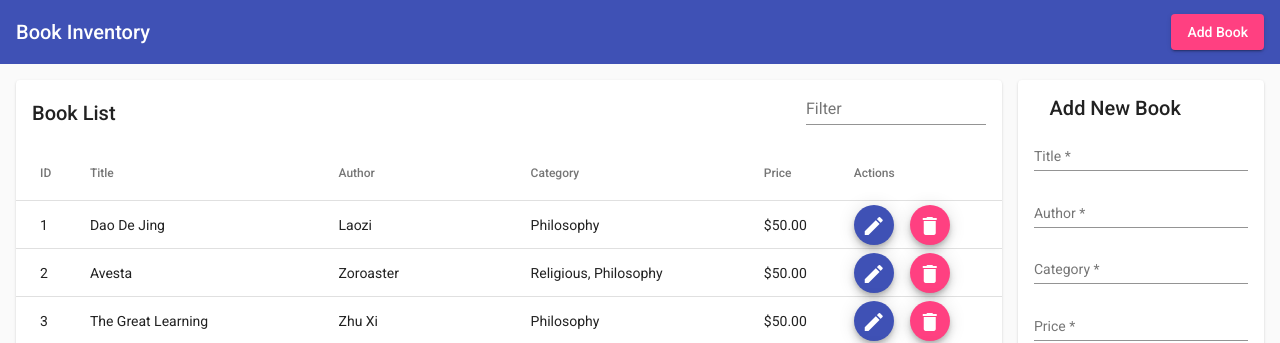
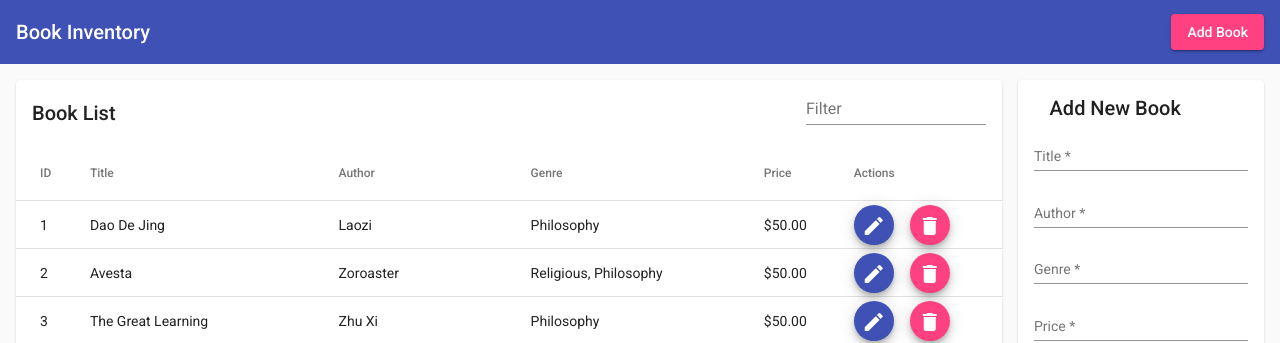
Before and after one commit to KylerJohnson26/ng-book-inventory-manager, an Angular app: page /add in a window 1280 px wide. Shown: the top 343 px of the page. Built offline with nearby package versions, Linux system fonts and the light colour scheme.

Commit message:
renaming category to genre

```diff
--- a/src/app/books/add-book/add-book.component.html
+++ b/src/app/books/add-book/add-book.component.html
@@ -12,9 +12,9 @@
         <mat-label>Author</mat-label>
         <input matInput formControlName="author">
       </mat-form-field>
-      <mat-form-field class="add-book-input category">
-        <mat-label>Category</mat-label>
-        <input matInput formControlName="category" [matAutocomplete]="auto">
+      <mat-form-field class="add-book-input genre">
+        <mat-label>Genre</mat-label>
+        <input matInput formControlName="genre" [matAutocomplete]="auto">
         <mat-autocomplete #auto="matAutocomplete">
           <mat-option *ngFor="let option of filteredOptions$ | async" [value]="option">
             {{ option }}
--- a/src/app/books/add-book/add-book.component.ts
+++ b/src/app/books/add-book/add-book.component.ts
@@ -25,7 +25,7 @@ export class AddBookComponent extends SubComponentDirective implements OnInit {
   ngOnInit() {
     this.buildFormGroup();
 
-    this.filteredOptions$ = this.addBookForm.controls.category.valueChanges.pipe(
+    this.filteredOptions$ = this.addBookForm.controls.genre.valueChanges.pipe(
       filter(genreInput => !!genreInput),
       withLatestFrom(this.genreService.genres$),
       map(([genre, genres]) => ({ genre, genres })),
@@ -41,7 +41,7 @@ export class AddBookComponent extends SubComponentDirective implements OnInit {
     this.addBookForm = this.formBuilder.group({
       title: ['', Validators.required],
       author: ['', Validators.required],
-      category: ['', Validators.required],
+      genre: ['', Validators.required],
       price: ['', Validators.required]
     });
   }
--- a/src/app/books/book.service.ts
+++ b/src/app/books/book.service.ts
@@ -43,7 +43,7 @@ export class BookService {
 
   addNewBook(newBook): void {
     const newBookId = this.generateNewBookId(this.booksSubject$.value);
-    const bookToAdd = new Book(newBookId, newBook.title, newBook.author, newBook.category, +newBook.price);
+    const bookToAdd = new Book(newBookId, newBook.title, newBook.author, newBook.genre, +newBook.price);
     const currentBooks = [...this.booksSubject$.value, bookToAdd];
     console.log(currentBooks);
     this.booksSubject$.next(currentBooks);
--- a/src/app/books/book.ts
+++ b/src/app/books/book.ts
@@ -3,7 +3,7 @@ export class Book {
     public id: number,
     public title: string,
     public author: string,
-    public category: string,
+    public genre: string,
     public price: number
   ) {}
 }
--- a/src/app/books/edit-book/edit-book.component.html
+++ b/src/app/books/edit-book/edit-book.component.html
@@ -13,9 +13,9 @@
           <mat-label>Author</mat-label>
           <input matInput formControlName="author">
         </mat-form-field>
-        <mat-form-field class="edit-book-input category">
-          <mat-label>Category</mat-label>
-          <input matInput formControlName="category">
+        <mat-form-field class="edit-book-input genre">
+          <mat-label>Genre</mat-label>
+          <input matInput formControlName="genre">
         </mat-form-field>
         <mat-form-field class="edit-book-input price">
           <mat-label>Price</mat-label>
--- a/src/app/books/edit-book/edit-book.component.ts
+++ b/src/app/books/edit-book/edit-book.component.ts
@@ -39,7 +39,7 @@ export class EditBookComponent extends SubComponentDirective implements OnInit {
       id: [book.id, Validators.required],
       title: [book.title, Validators.required],
       author: [book.author, Validators.required],
-      category: [book.category, Validators.required],
+      genre: [book.genre, Validators.required],
       price: [book.price, Validators.required]
     });
   }
--- a/src/app/books/grid/grid.component.html
+++ b/src/app/books/grid/grid.component.html
@@ -28,10 +28,10 @@
           <td mat-cell *matCellDef="let book"> {{ book.author }} </td>
         </ng-container>
 
-        <!-- Category Column -->
-        <ng-container matColumnDef="category">
-          <th mat-header-cell *matHeaderCellDef> Category </th>
-          <td mat-cell *matCellDef="let book"> {{ book.category.length > 1 ? book.category : 'N/A' }} </td>
+        <!-- Genre Column -->
+        <ng-container matColumnDef="genre">
+          <th mat-header-cell *matHeaderCellDef> Genre </th>
+          <td mat-cell *matCellDef="let book"> {{ book.genre.length > 1 ? book.genre : 'N/A' }} </td>
         </ng-container>
 
         <!-- Price Column -->
--- a/src/app/books/grid/grid.component.ts
+++ b/src/app/books/grid/grid.component.ts
@@ -13,7 +13,7 @@ import { tap } from 'rxjs/operators';
   changeDetection: ChangeDetectionStrategy.OnPush
 })
 export class GridComponent implements OnInit, AfterViewInit, OnChanges {
-  columns = ['id', 'title', 'author', 'category', 'price', 'actions'];
+  columns = ['id', 'title', 'author', 'genre', 'price', 'actions'];
   @Input() books: Book[];
   dataSource: MatTableDataSource<Book>;
 
--- a/src/assets/books-seed.json
+++ b/src/assets/books-seed.json
@@ -2,48 +2,48 @@
   "id": 1,
   "title": "Dao De Jing",
   "author": "Laozi",
-  "category": "Philosophy",
+  "genre": "Philosophy",
   "price": 50.00
 }, {
   "id": 2,
   "title": "Avesta",
   "author": "Zoroaster",
-  "category": "Religious, Philosophy",
+  "genre": "Religious, Philosophy",
   "price": 50.00
 }, {
   "id": 3,
   "title": "The Great Learning",
   "author": "Zhu Xi",
-  "category": "Philosophy",
+  "genre": "Philosophy",
   "price": 50.00
 }, {
   "id": 4,
   "title": "The Agamas",
   "author": "Rishabhanatha",
-  "category": "Religious, Philosophy",
+  "genre": "Religious, Philosophy",
   "price": 50.00
 }, {
   "id": 5,
   "title": "Origin",
   "author": "Dan Brown",
-  "category": "Mystery",
+  "genre": "Mystery",
   "price": 50.00
 }, {
   "id": 6,
   "title": "Angels & Demons",
   "author": "Dan Brown",
-  "category": "Mystery",
+  "genre": "Mystery",
   "price": 50.00
 }, {
   "id": 7,
   "title": "The Atlantis Gene",
   "author": "A.G. Riddle",
-  "category": "Sci-Fi",
+  "genre": "Sci-Fi",
   "price": 50.00
 }, {
   "id": 8,
   "title": "A Brief History of Time",
   "author": "Stephen Hawking",
-  "category": "",
+  "genre": "",
   "price": 100.00
 }]
```
